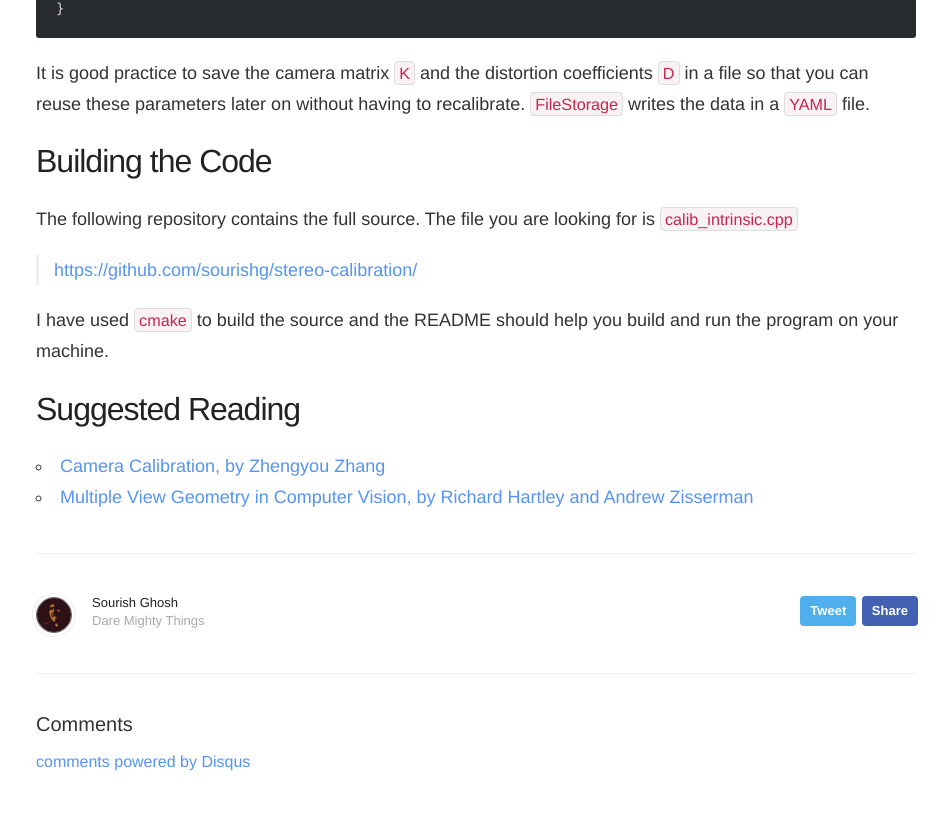
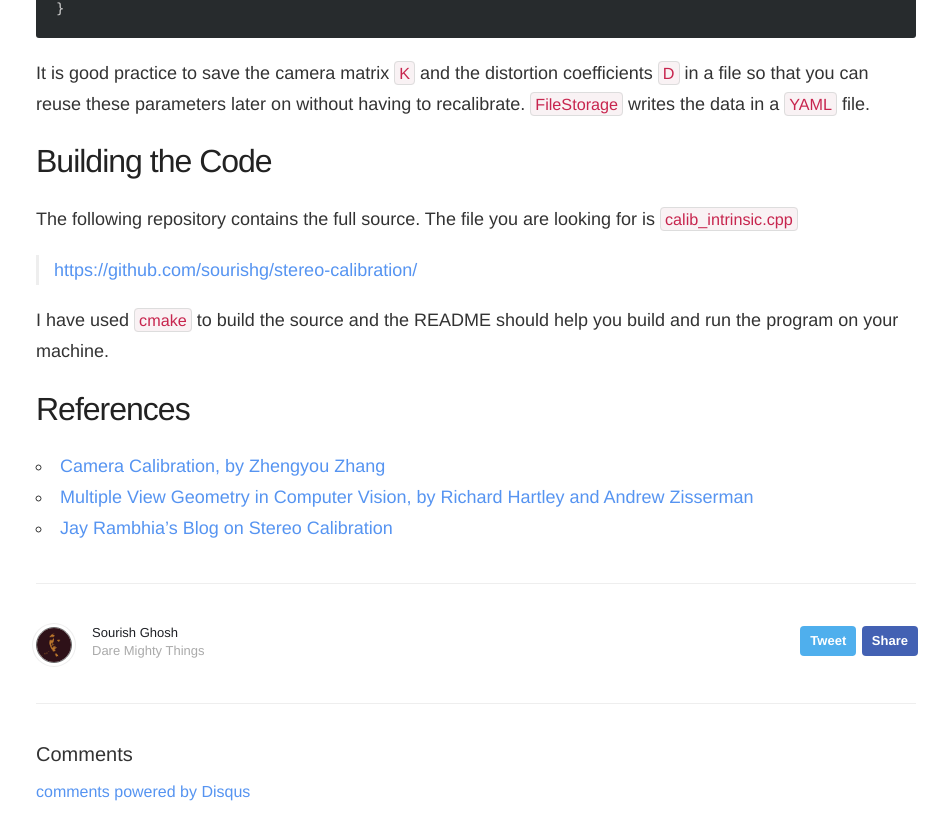
Before and after one commit to sourishg/sourishg.github.io, a Jekyll site: the page built from _posts/2016-9-4-camera-calibration-cpp-opencv.markdown, in a window 1280 px wide and 900 px high, scrolled down 5543 px. Shown: the top 840 px of the window, without its empty margins (164-1113 px from the left). Built offline with Jekyll 4.4.1, drawn with Linux system fonts in a browser that asks for light colours; nearby versions of some CDN libraries; formulas are drawn with MathJax 3; comment, search, counter and statistics services are not loaded.

Commit message:
add references

```diff
--- a/_posts/2016-9-4-camera-calibration-cpp-opencv.markdown
+++ b/_posts/2016-9-4-camera-calibration-cpp-opencv.markdown
@@ -192,7 +192,8 @@ The following repository contains the full source. The file you are looking for
 
 I have used `cmake` to build the source and the README should help you build and run the program on your machine.
 
-# Suggested Reading
+# References
 
 1. [Camera Calibration, by Zhengyou Zhang](http://www.cs.rutgers.edu/~elgammal/classes/cs534/lectures/CameraCalibration-book-chapter.pdf)
 2. [Multiple View Geometry in Computer Vision, by Richard Hartley and Andrew Zisserman](http://www.robots.ox.ac.uk/~vgg/hzbook/)
+3. [Jay Rambhia's Blog on Stereo Calibration](https://jayrambhia.com/blog/stereo-calibration)
--- a/_posts/2016-9-9-stereo-calibration-cpp-opencv.markdown
+++ b/_posts/2016-9-9-stereo-calibration-cpp-opencv.markdown
@@ -243,7 +243,8 @@ The following repository contains the full source. The file you are looking for
 
 I have used `cmake` to build the source and the README should help you build and run the program on your machine.
 
-# Suggested Reading
+# References
 
 1. [Camera Calibration, by Zhengyou Zhang](http://www.cs.rutgers.edu/~elgammal/classes/cs534/lectures/CameraCalibration-book-chapter.pdf)
 2. [Multiple View Geometry in Computer Vision, by Richard Hartley and Andrew Zisserman](http://www.robots.ox.ac.uk/~vgg/hzbook/)
+3. [Jay Rambhia's Blog on Stereo Calibration](https://jayrambhia.com/blog/stereo-calibration)
```
